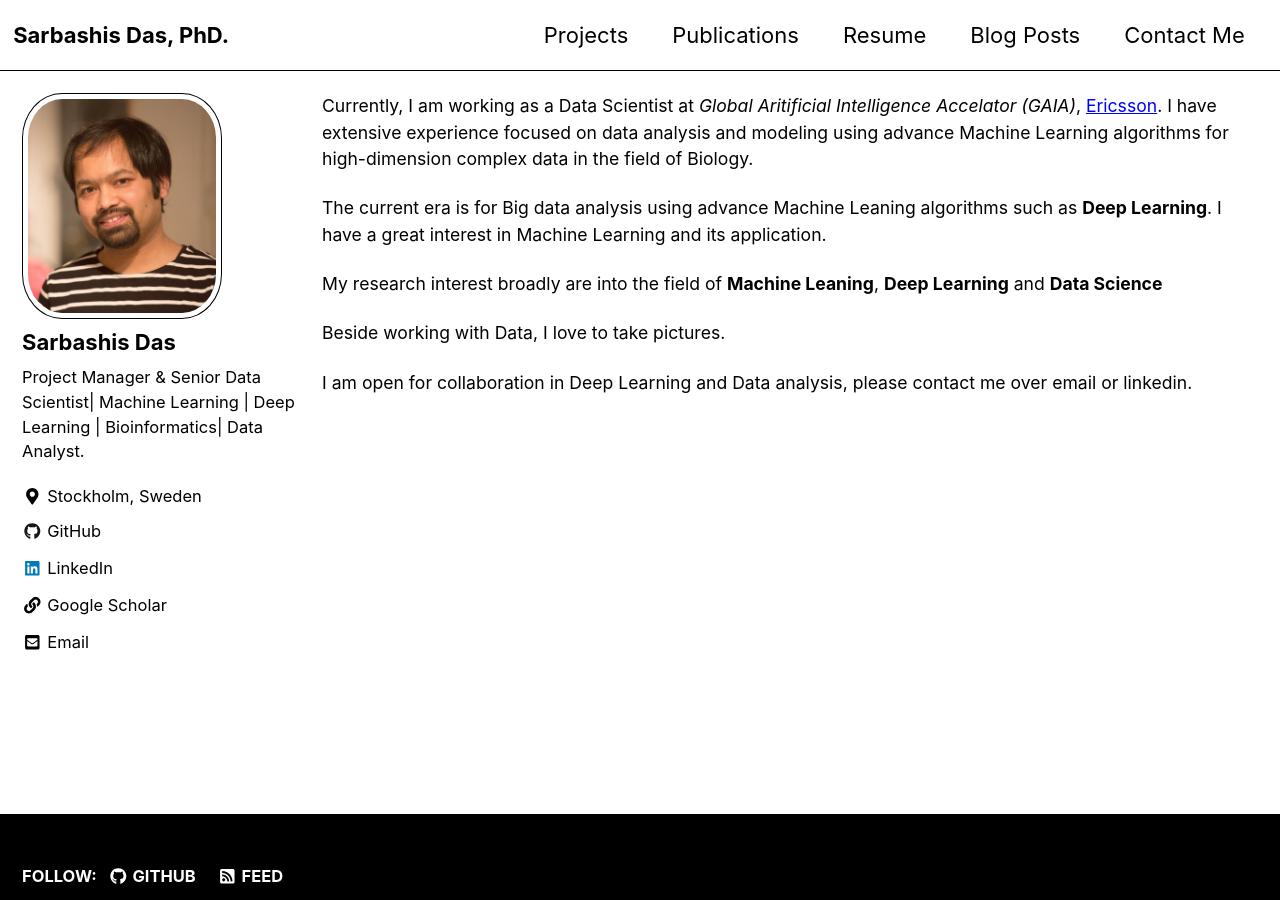
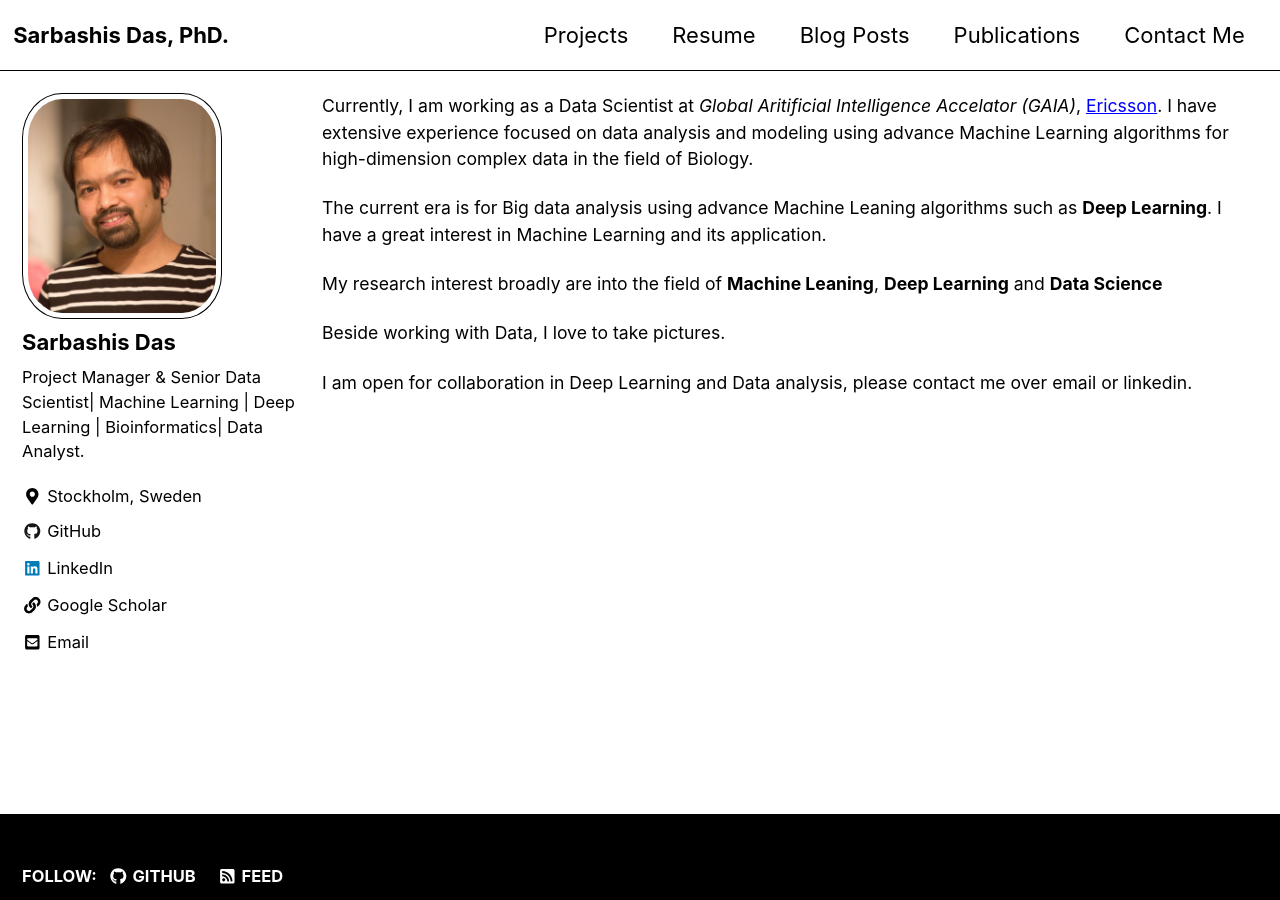
Before and after one commit to sarbashis/sarbashis.github.io, a Jekyll site: the page built from index.md, in a window 1280 px wide and 900 px high. Built offline with Jekyll 4.4.1, drawn with Linux system fonts in a browser that asks for light colours; nearby versions of some CDN libraries; comment, search, counter and statistics services are not loaded; some of the changed lines change nothing that is shown.

Commit message:
change the order of the tab

```diff
--- a/_data/navigation.yml
+++ b/_data/navigation.yml
@@ -2,11 +2,11 @@
 main:
   - title: "Projects"
     url: /projects/
-  - title: "Publications"
-    url: /Publications/
   - title: "Resume"
     url: /CV/
   - title: "Blog Posts"
     url: /year-archive/
+  - title: "Publications"
+    url: /Publications/
   - title: "Contact Me"
     url: /contact/
```
